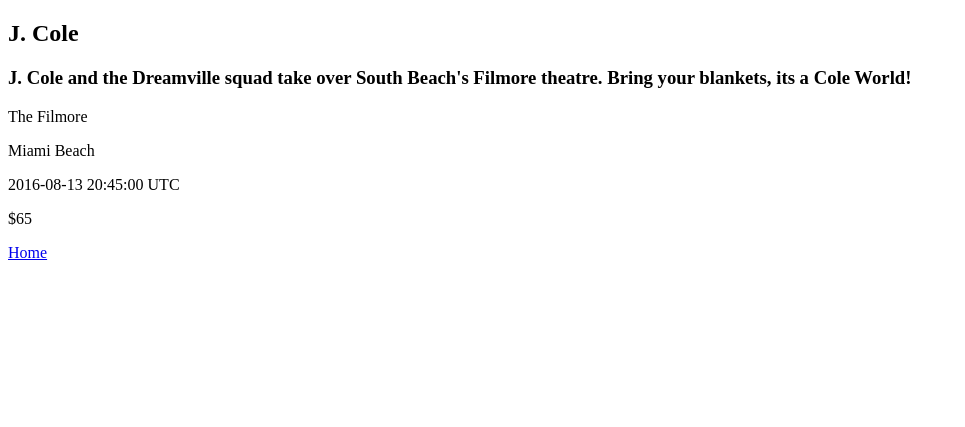
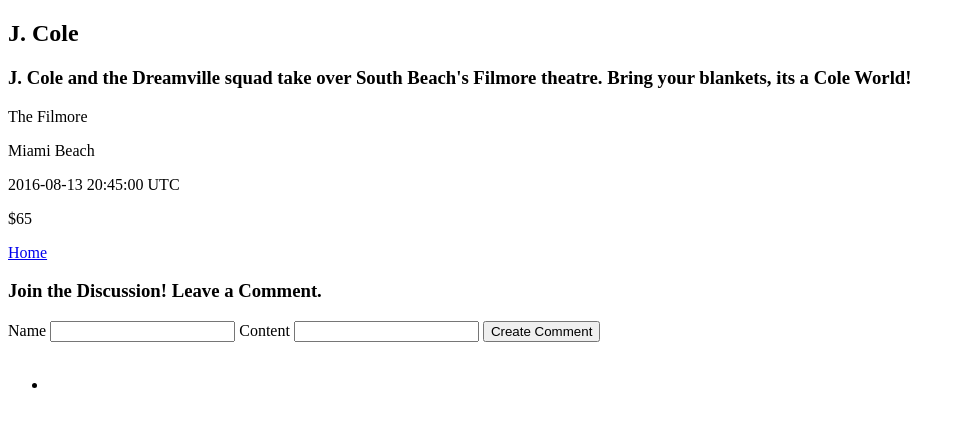
Before and after one commit to joseph-engelmajer/Ironhack, a Rails app: page /concerts/1 in a window 1280 px wide. Shown: the top 427 px of the page, without its empty margins (0-965 px from the left). Run offline with Rails 7, Linux system fonts and the light colour scheme; data comes from the database, SQL or seed files in the repository; data that the repository does not hold is empty; style sheets or scripts are compiled from the project's sources; some libraries are stand-ins or nearby versions.

Commit message:
final iteration before styling with css

```diff
--- /dev/null
+++ b/week_4/concert_network/app/assets/javascripts/comments.coffee
@@ -0,0 +1,3 @@
+# Place all the behaviors and hooks related to the matching controller here.
+# All this logic will automatically be available in application.js.
+# You can use CoffeeScript in this file: http://coffeescript.org/
--- /dev/null
+++ b/week_4/concert_network/app/assets/stylesheets/comments.scss
@@ -0,0 +1,3 @@
+// Place all the styles related to the comments controller here.
+// They will automatically be included in application.css.
+// You can use Sass (SCSS) here: http://sass-lang.com/
--- a/week_4/concert_network/app/controllers/concerts_controller.rb
+++ b/week_4/concert_network/app/controllers/concerts_controller.rb
@@ -23,6 +23,7 @@
 
 	def show
 		@my_concert = Concert.find(params[:id])
+		@my_comment = @my_concert.comments.new
 		render "show"
 	end
 
--- /dev/null
+++ b/week_4/concert_network/app/helpers/comments_helper.rb
@@ -0,0 +1,2 @@
+module CommentsHelper
+end
--- /dev/null
+++ b/week_4/concert_network/app/models/comment.rb
@@ -0,0 +1,5 @@
+class Comment < ApplicationRecord
+
+	belongs_to :concert
+
+end
--- a/week_4/concert_network/app/models/concert.rb
+++ b/week_4/concert_network/app/models/concert.rb
@@ -1,4 +1,6 @@
 class Concert < ApplicationRecord
+
+	has_many :comments
 
 	validates :artist, presence: true
 	validates :venue, presence: true
--- a/week_4/concert_network/app/views/concerts/show.html.erb
+++ b/week_4/concert_network/app/views/concerts/show.html.erb
@@ -10,4 +10,27 @@
 
 <p> $<%= @my_concert.price %> </p>
 
-<a href="/"> Home </a>
+<a href="/"> Home </a><br>
+
+<h3> Join the Discussion! Leave a Comment. </h3>
+
+<%= form_for [@my_concert, @my_comment] do |f| %>
+	<%= f.label :name %>
+	<%= f.text_field :name %>
+
+	<%= f.label :content %>
+	<%= f.text_field :content %>
+
+	<%= f.button %>
+<% end %>
+
+<br>
+
+<ul>
+	<% @my_concert.comments.each do |the_comment| %>
+	<li>
+		<%= the_comment.name %>
+		<%= the_comment.content %>
+	</li>
+	<% end %>
+</ul>
--- a/week_4/concert_network/config/routes.rb
+++ b/week_4/concert_network/config/routes.rb
@@ -2,6 +2,8 @@
   # For details on the DSL available within this file, see http://guides.rubyonrails.org/routing.html
 
 get '/', to: 'concerts#index'
-resources :concerts, only: [:show, :new, :create]
+resources :concerts, only: [:show, :new, :create] do
+	resources :comments, only:[:create]
+end
 
 end
--- /dev/null
+++ b/week_4/concert_network/db/migrate/20160708210452_add_name_to_comments.rb
@@ -0,0 +1,5 @@
+class AddNameToComments < ActiveRecord::Migration[5.0]
+  def change
+    add_column :comments, :name, :string
+  end
+end
```
Also changed, not shown: week_4/concert_network/app/controllers/comments_controller.rb (added, +12 -0 lines), week_4/concert_network/db/migrate/20160708202647_create_comments.rb (added, +10 -0 lines), week_4/concert_network/test/controllers/comments_controller_test.rb (added, +7 -0 lines), week_4/concert_network/test/fixtures/comments.yml (added, +9 -0 lines), week_4/concert_network/test/models/comment_test.rb (added, +7 -0 lines), week_4/concert_network/db/schema.rb.
